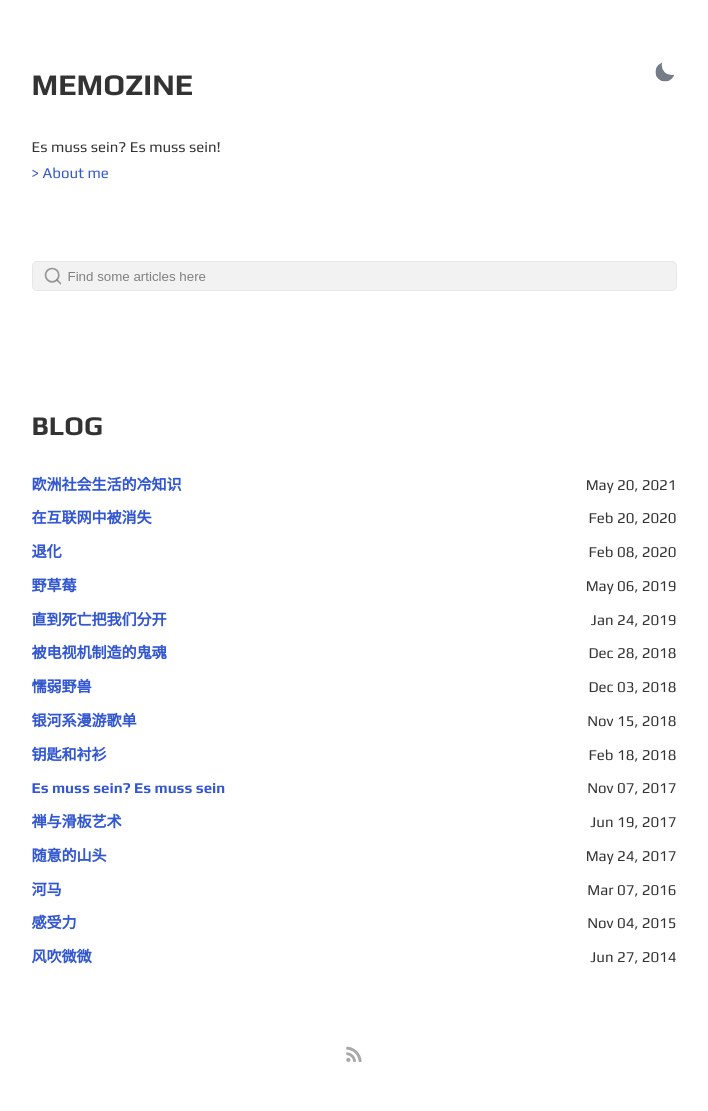
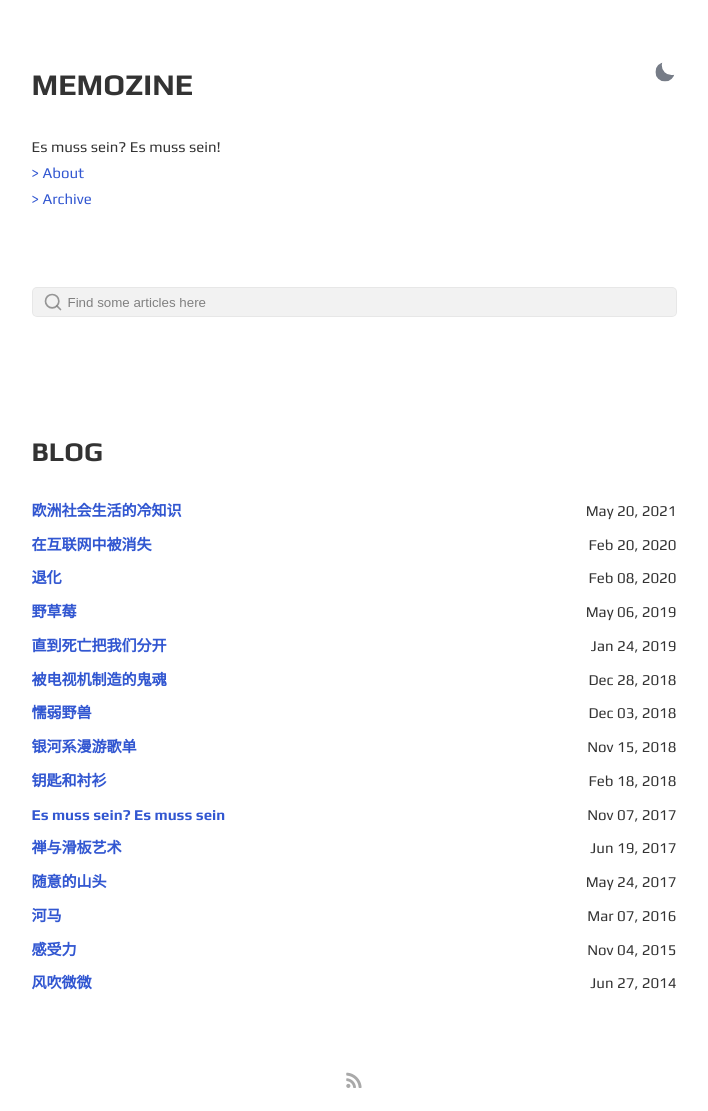
Before and after one commit to codyb1ue/codyb1ue.github.io, a Jekyll site: the page built from index.html, in a window 1280 px wide. Shown: the whole page, without its empty margins (286-994 px from the left). Built offline with Jekyll 4.4.1, drawn with Linux system fonts in a browser that asks for light colours; before the commit the page ends 1085 px from its top, so only the background shows below that.

Commit message:
Update index.html

```diff
--- a/index.html
+++ b/index.html
@@ -11,7 +11,9 @@
     <div class="bio">
 	    {{ site.description }}
         <p>
-	    <a href="{{ site.url }}{{ site.baseurl }}/about/">> About me</a>
+	    <a href="{{ site.url }}{{ site.baseurl }}/about/">> About</a>
+	<p>
+	    <a href="{{ site.url }}{{ site.baseurl }}/archive/">> Archive</a>
         </p>
     </div>
 
```
